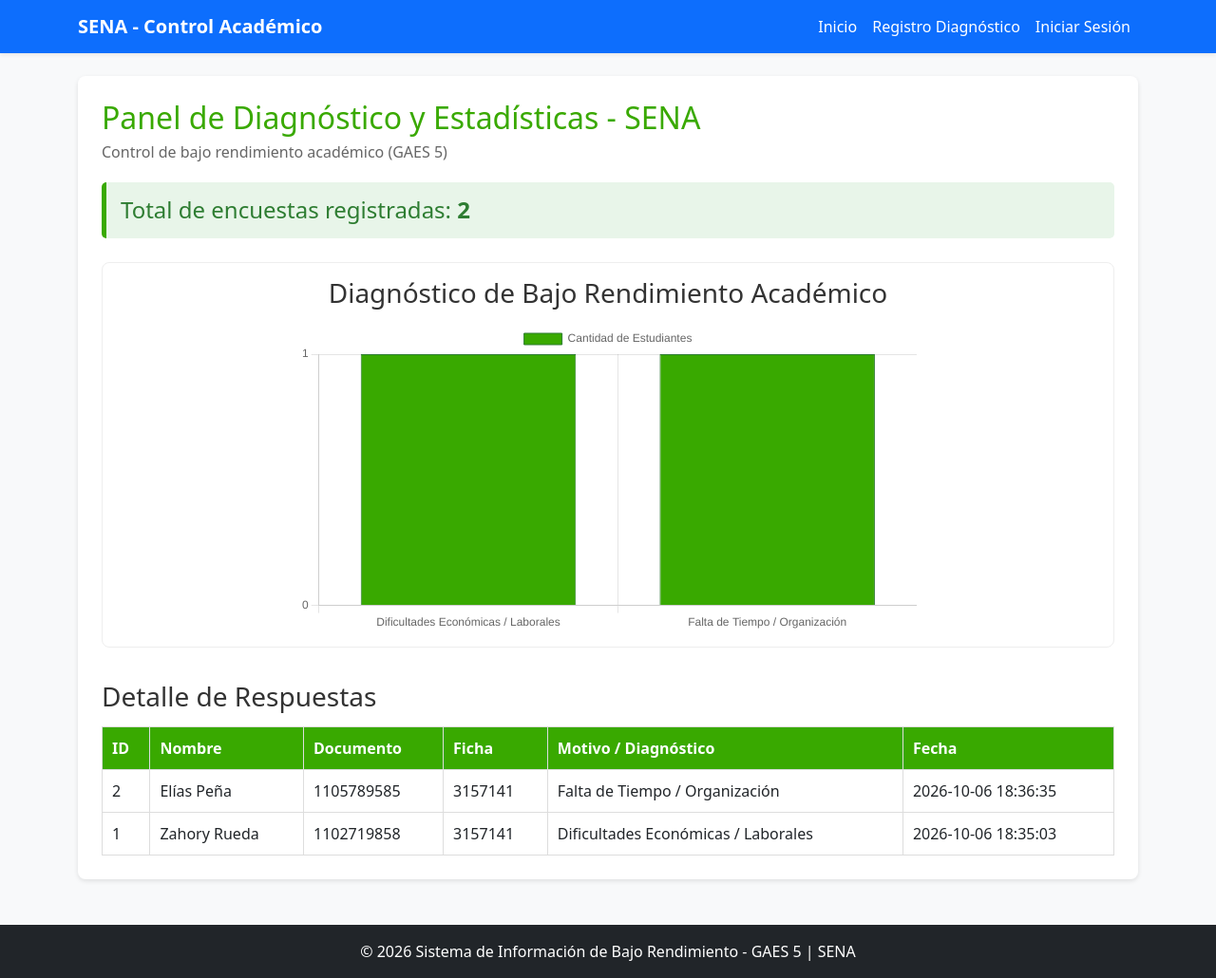
After one commit to zahorymarianar-dotcom/sistema-bajo-rendimiento-sena, a Flask app: page /admin in a window 1280 px wide. The commit adds this page. Shown: the whole page at 95% size. Run offline with Flask 3, Linux system fonts and the light colour scheme; data comes from the database, SQL or seed files in the repository.

Commit message:
Add files via upload

```diff
--- /dev/null
+++ b/templates/admin.html
@@ -0,0 +1,82 @@
+{% extends 'base.html' %}
+
+{% block content %}
+<script src="https://cdn.jsdelivr.net/npm/chart.js"></script>
+
+<div style="background-color: white; padding: 25px; border-radius: 8px; box-shadow: 0 2px 5px rgba(0,0,0,0.1);">
+    <h2 style="color: #39A900; margin-bottom: 5px;">Panel de Diagnóstico y Estadísticas - SENA</h2>
+    <p style="color: #666; margin-bottom: 20px;">Control de bajo rendimiento académico (GAES 5)</p>
+
+    <div style="background-color: #e8f5e9; padding: 15px; border-radius: 5px; border-left: 5px solid #39A900; margin-bottom: 25px;">
+        <h4 style="margin: 0; color: #2e7d32;">Total de encuestas registradas: <strong>{{ total }}</strong></h4>
+    </div>
+
+    <div style="margin-bottom: 35px; padding: 15px; border: 1px solid #eee; border-radius: 8px;">
+        <h3 style="color: #333; text-align: center; margin-bottom: 15px;">Diagnóstico de Bajo Rendimiento Académico</h3>
+        <div style="max-width: 650px; margin: 0 auto;">
+            <canvas id="graficaBarras"></canvas>
+        </div>
+    </div>
+
+    <h3 style="color: #333; margin-bottom: 15px;">Detalle de Respuestas</h3>
+    <table style="width: 100%; border-collapse: collapse;">
+        <thead>
+            <tr style="background-color: #39A900; color: white; text-align: left;">
+                <th style="padding: 10px; border: 1px solid #ddd;">ID</th>
+                <th style="padding: 10px; border: 1px solid #ddd;">Nombre</th>
+                <th style="padding: 10px; border: 1px solid #ddd;">Documento</th>
+                <th style="padding: 10px; border: 1px solid #ddd;">Ficha</th>
+                <th style="padding: 10px; border: 1px solid #ddd;">Motivo / Diagnóstico</th>
+                <th style="padding: 10px; border: 1px solid #ddd;">Fecha</th>
+            </tr>
+        </thead>
+        <tbody>
+            {% for est in estudiantes %}
+            <tr>
+                <td style="padding: 10px; border: 1px solid #ddd;">{{ est['id'] }}</td>
+                <td style="padding: 10px; border: 1px solid #ddd;">{{ est['nombre'] }}</td>
+                <td style="padding: 10px; border: 1px solid #ddd;">{{ est['documento'] }}</td>
+                <td style="padding: 10px; border: 1px solid #ddd;">{{ est['ficha'] }}</td>
+                <td style="padding: 10px; border: 1px solid #ddd;">{{ est['motivo'] }}</td>
+                <td style="padding: 10px; border: 1px solid #ddd;">{{ est['fecha'] }}</td>
+            </tr>
+            {% else %}
+            <tr>
+                <td colspan="6" style="padding: 15px; text-align: center; color: #888;">Aún no hay respuestas guardadas.</td>
+            </tr>
+            {% endfor %}
+        </tbody>
+    </table>
+</div>
+
+<script>
+    const labels = {{ labels|tojson }};
+    const valores = {{ valores|tojson }};
+
+    const ctx = document.getElementById('graficaBarras').getContext('2d');
+    new Chart(ctx, {
+        type: 'bar',
+        data: {
+            labels: labels,
+            datasets: [{
+                label: 'Cantidad de Estudiantes',
+                data: valores,
+                backgroundColor: '#39A900',
+                borderColor: '#2e7d32',
+                borderWidth: 1
+            }]
+        },
+        options: {
+            responsive: true,
+            scales: {
+                y: {
+                    beginAtZero: true,
+                    ticks: {
+                        stepSize: 1
+                    }
+                }
+            }
+        }
+    });
+</script>
+{% endblock %}
--- /dev/null
+++ b/templates/base.html
@@ -0,0 +1,44 @@
+<!DOCTYPE html>
+<html lang="es">
+<head>
+    <meta charset="UTF-8">
+    <meta name="viewport" content="width=device-width, initial-scale=1.0">
+    <title>Sistema de Control - Bajo Rendimiento Académico</title>
+    <!-- Bootstrap CSS -->
+    <link href="https://cdn.jsdelivr.net/npm/bootstrap@5.3.0/dist/css/bootstrap.min.css" rel="stylesheet">
+    <link rel="stylesheet" href="{{ url_for('static', filename='css/style.css') }}">
+</head>
+<body class="bg-light">
+
+    <!-- Barra de Navegación -->
+    <nav class="navbar navbar-expand-lg navbar-dark bg-primary shadow-sm">
+        <div class="container">
+            <a class="navbar-brand fw-bold" href="/">SENA - Control Académico</a>
+            <button class="navbar-toggler" type="button" data-bs-toggle="collapse" data-bs-target="#navbarNav">
+                <span class="navbar-toggler-icon"></span>
+            </button>
+            <div class="collapse navbar-collapse" id="navbarNav">
+                <ul class="navbar-nav ms-auto">
+                    <li class="nav-item"><a class="nav-link text-white" href="/">Inicio</a></li>
+                    <li class="nav-item"><a class="nav-link text-white" href="/registro">Registro Diagnóstico</a></li>
+                    <li class="nav-item"><a class="nav-link text-white" href="/login">Iniciar Sesión</a></li>
+                </ul>
+            </div>
+        </div>
+    </nav>
+
+    <!-- Contenido Principal -->
+    <div class="container my-4">
+        {% block content %}
+        {% endblock %}
+    </div>
+
+    <!-- Pie de Página -->
+    <footer class="bg-dark text-white text-center py-3 mt-5">
+        <p class="mb-0">© 2026 Sistema de Información de Bajo Rendimiento - GAES 5 | SENA</p>
+    </footer>
+
+    <!-- Bootstrap JS -->
+    <script src="https://cdn.jsdelivr.net/npm/bootstrap@5.3.0/dist/js/bootstrap.bundle.min.js"></script>
+</body>
+</html>
```
Also changed, not shown: templates/index.html (+40 -0 lines), templates/login.html (added, +31 -0 lines), templates/registro.html (added, +38 -0 lines).
